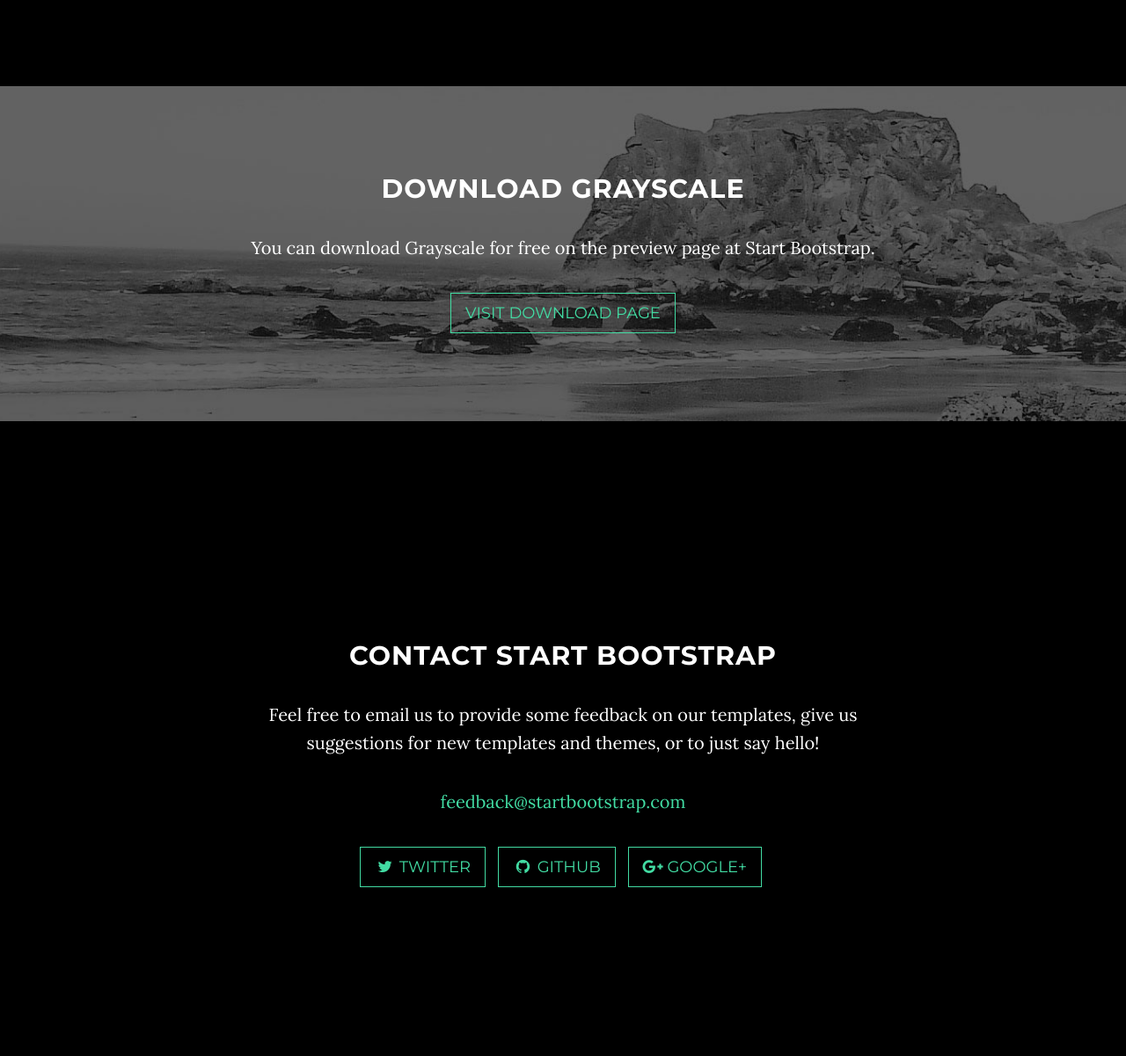
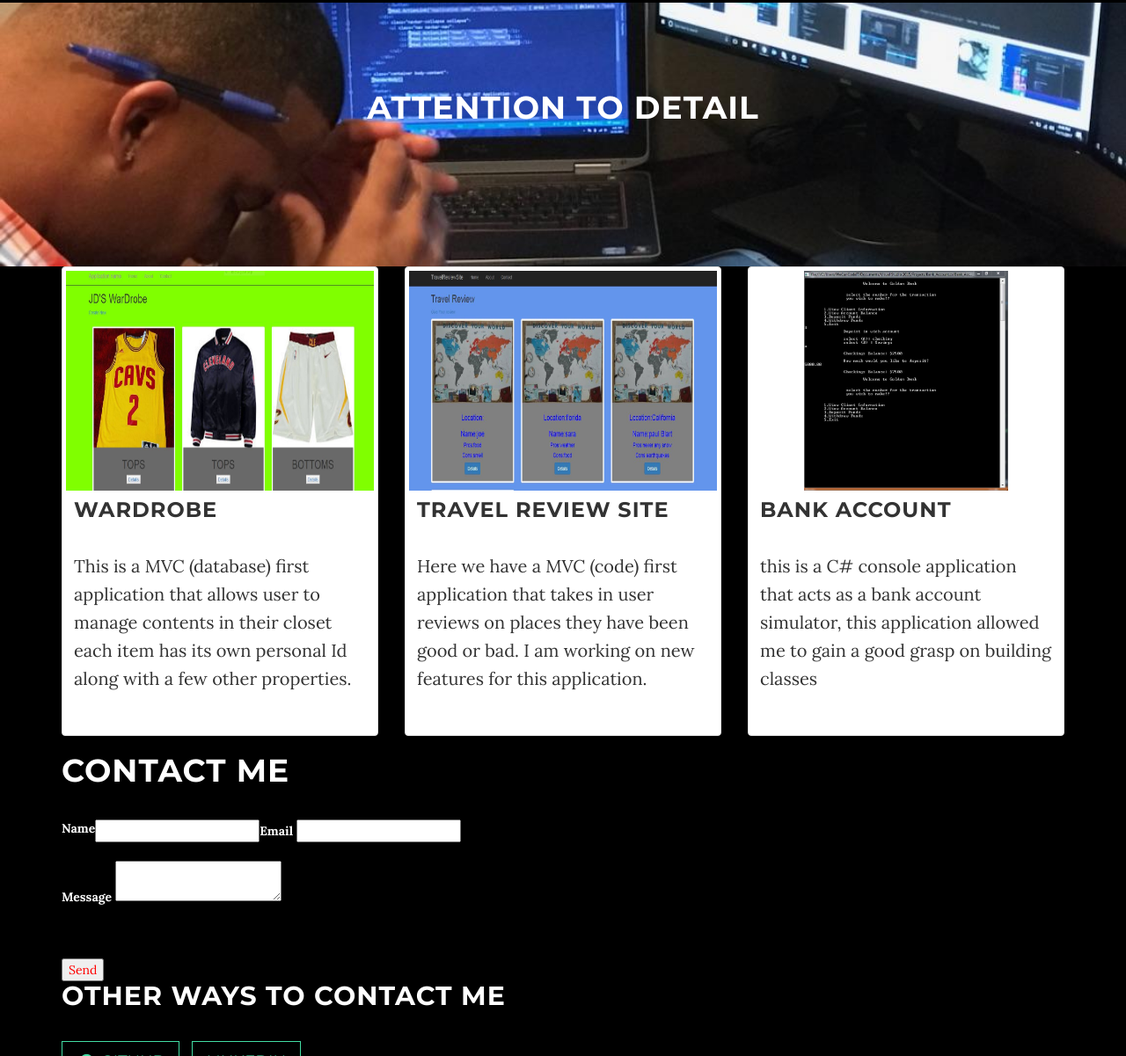
Before and after one commit to joderrick1022/Joderrick1022.github.io, a website: page index.html in a window 1280 px wide. Shown: the part 1599-2800 px from the top of the page at 88% size. Drawn offline with nearby package versions, Linux system fonts and the light colour scheme; some packages are replaced by stand-ins of ours.

Commit message:
all sections put in place

```diff
--- a/css/sight.css/StyleSheet.css
+++ b/css/sight.css/StyleSheet.css
@@ -2,7 +2,30 @@
 }
 
 header.intro {
-    background: url('../../JdSayCheese.jpg') !important;
-    background-repeat:no-repeat;
-    background-size:cover;
+    background-size: cover  !important;
+    background-image: url('../../ThinkstockPhotos-629285904-1030x761.jpg');
+    color:orangered;
 }
+
+#sayCheese{
+    height:375px;
+    width:375px;
+}
+
+#download{
+    background-image: url('../../JdSayPrayer.jpg');
+    background-size:cover !important;
+    height:300px !important;
+}
+
+#wardrobe{
+height:250px;
+}
+
+#Travel{
+    height:250px;
+}
+
+#bank{
+    height:250px;
+}
--- a/index.html
+++ b/index.html
@@ -10,7 +10,7 @@
     <meta name="description" content="">
     <meta name="author" content="">
 
-    <title>Grayscale - Start Bootstrap Theme</title>
+    <title>J.D Portfolio</title>
 
     <!-- Bootstrap Core CSS -->
     <link href="vendor/bootstrap/css/bootstrap.min.css" rel="stylesheet">
@@ -42,8 +42,9 @@
                     Menu <i class="fa fa-bars"></i>
                 </button>
                 <a class="navbar-brand page-scroll" href="#page-top">
-                    <i class="fa fa-play-circle"></i> <span class="light">Start</span> Bootstrap
+                    <i class="fa fa-play-circle"></i> <span class="light">J.D Portfolio</span>
                 </a>
+
             </div>
 
             <!-- Collect the nav links, forms, and other content for toggling -->
@@ -57,7 +58,7 @@
                         <a class="page-scroll" href="#about">About</a>
                     </li>
                     <li>
-                        <a class="page-scroll" href="#download">Download</a>
+                        <a class="page-scroll" href="#download">Projects</a>
                     </li>
                     <li>
                         <a class="page-scroll" href="#contact">Contact</a>
@@ -75,9 +76,8 @@
             <div class="container">
                 <div class="row">
                     <div class="col-md-8 col-md-offset-2">
-                        <h1 class="brand-heading">Grayscale</h1>
-                        <p class="intro-text">A free, responsive, one page Bootstrap theme.
-                            <br>Created by Start Bootstrap.</p>
+                        <img id="sayCheese" class="img-circle" src="JdSayCheese.jpg" />
+                        <h1 class="intro-text">Hi Im Joderrick Golden<br />please take a moment to check my portfolio out</h1>
                         <a href="#about" class="btn btn-circle page-scroll">
                             <i class="fa fa-angle-double-down animated"></i>
                         </a>
@@ -91,75 +91,115 @@
     <section id="about" class="container content-section text-center">
         <div class="row">
             <div class="col-lg-8 col-lg-offset-2">
-                <h2>About Grayscale</h2>
-                <p>Grayscale is a free Bootstrap 3 theme created by Start Bootstrap. It can be yours right now, simply download the template on <a href="http://startbootstrap.com/template-overviews/grayscale/">the preview page</a>. The theme is open source, and you can use it for any purpose, personal or commercial.</p>
-                <p>This theme features stock photos by <a href="http://gratisography.com/">Gratisography</a> along with a custom Google Maps skin courtesy of <a href="http://snazzymaps.com/">Snazzy Maps</a>.</p>
-                <p>Grayscale includes full HTML, CSS, and custom JavaScript files along with LESS files for easy customization.</p>
+                <h1>About ME</h1>
+                <p>Hi My name is Joderrick Golden, I am a C# .Net Developer who loves to solve all sorts of problems, as well as create quality websites. I have a Business degree, as well as a background in precision  welding. I truly love the challenge of laying out the blueprint of a website and then going in and creating it,omg it is mind blowing! I am looking foward to the future, as I will be apart of something that can be shared amongs many people.    </p>
             </div>
         </div>
     </section>
 
     <!-- Download Section -->
-    <section id="download" class="content-section text-center">
-        <div class="download-section">
+    <section  class="content-section text-center">
+        <div id="download" class="download-section">
             <div class="container">
                 <div class="col-lg-8 col-lg-offset-2">
-                    <h2>Download Grayscale</h2>
-                    <p>You can download Grayscale for free on the preview page at Start Bootstrap.</p>
-                    <a href="http://startbootstrap.com/template-overviews/grayscale/" class="btn btn-default btn-lg">Visit Download Page</a>
+                    <h1>Attention to detail</h1>
                 </div>
             </div>
         </div>
     </section>
 
+            <div class="container">
+                <div class="row">
+                    <div class="col-lg-4 ">
+                        <div  class="thumbnail">
+                            <img id="wardrobe" src="wardrobe.JPG" />
+                            <div id="cap1" class="caption">
+                                <h3>Wardrobe</h3>
+                                <p>This is a MVC (database) first application that allows user to manage contents in their closet each item has its own personal Id along with a few other properties.</p>
+                            </div>
+                        </div>
+                    </div>
+                    <div  class="col-lg-4 ">
+                        <div  class="thumbnail">
+                            <img id="Travel" src="travelReview.JPG" />
+                            <div class="caption">
+                                <h3>Travel Review Site</h3>
+                                <p>Here we have a MVC (code) first application that takes in user reviews on places they have been good or bad. I am working on new features for this application.</p>
+                            </div>
+                        </div>
+                    </div>
+                    <div class="col-lg-4 ">
+                        <div  class="thumbnail">
+                            <img id="bank" src="bankAccount.JPG" />
+                            <div class="caption">
+                                <h3>Bank Account</h3>
+                                <p>this is a C# console application that acts as a bank account simulator, this application allowed me to gain a good grasp on building classes</p>
+                            </div>
+                        </div>
+                    </div>
+                </div>
+            </div>
+
+
+
+
+
+
     <!-- Contact Section -->
-    <section id="contact" class="container content-section text-center">
+    <div class="container">
         <div class="row">
-            <div class="col-lg-8 col-lg-offset-2">
-                <h2>Contact Start Bootstrap</h2>
-                <p>Feel free to email us to provide some feedback on our templates, give us suggestions for new templates and themes, or to just say hello!</p>
-                <p><a href="mailto:feedback@startbootstrap.com">feedback@startbootstrap.com</a>
-                </p>
+            <div class="col-lg-8 ">
+
+                <h1>Contact Me</h1>
+                <form action="https://formspree.io/Joderrick1022@gmail.com"
+                      method="POST">
+                    <div class="field half first">
+                        <label style="float:left;" for="name">Name</label>
+                        <input style="float:left;" type="text" name="name">
+                    </div>
+                    <div class="field half">
+                        <label for="email">Email</label>
+                        <input type="email" name="_replyto">
+                    </div>
+                    <div class="field">
+                        <label style="margin-top:50px;" for="textarea">Message</label>
+                        <textarea name="textarea"></textarea>
+                    </div>
+                    <input style="margin-top:55px; color:red !important;" type="submit" value="Send">
+                </form>
+                <h2>Other Ways To Contact Me</h2>
+
                 <ul class="list-inline banner-social-buttons">
                     <li>
-                        <a href="https://twitter.com/SBootstrap" class="btn btn-default btn-lg"><i class="fa fa-twitter fa-fw"></i> <span class="network-name">Twitter</span></a>
+                <a href="https://github.com/joderrick1022" class="btn btn-default btn-lg"><i class="fa fa-github fa-fw"></i> <span class="network-name">Github</span></a>
                 </li>
+
                 <li>
-                        <a href="https://github.com/IronSummitMedia/startbootstrap" class="btn btn-default btn-lg"><i class="fa fa-github fa-fw"></i> <span class="network-name">Github</span></a>
-                    </li>
-                    <li>
-                        <a href="https://plus.google.com/+Startbootstrap/posts" class="btn btn-default btn-lg"><i class="fa fa-google-plus fa-fw"></i> <span class="network-name">Google+</span></a>
+                    <a href="https://www.linkedin.com/in/joderrick-golden/" class="btn btn-default btn-lg"> <span class="network-name">Linkedin</span></a>
                 </li>
                 </ul>
             </div>
         </div>
-    </section>
+        </div>
 
         <!-- Map Section -->
-    <div id="map"></div>
-
+        <!--<div id="map"></div>-->
         <!-- Footer -->
         <footer>
             <div class="container text-center">
-            <p>Copyright &copy; Your Website 2016</p>
+                <p>Copyright @Joderrick Golden 2017</p>
             </div>
         </footer>
-
         <!-- jQuery -->
         <script src="vendor/jquery/jquery.js"></script>
-
         <!-- Bootstrap Core JavaScript -->
         <script src="vendor/bootstrap/js/bootstrap.min.js"></script>
-
         <!-- Plugin JavaScript -->
         <script src="https://cdnjs.cloudflare.com/ajax/libs/jquery-easing/1.3/jquery.easing.min.js"></script>
-
         <!-- Google Maps API Key - Use your own API key to enable the map feature. More information on the Google Maps API can be found at https://developers.google.com/maps/ -->
         <script type="text/javascript" src="https://maps.googleapis.com/maps/api/js?key=AIzaSyCRngKslUGJTlibkQ3FkfTxj3Xss1UlZDA&sensor=false"></script>
-
         <!-- Theme JavaScript -->
         <script src="js/grayscale.min.js"></script>
-
 </body>
 
 </html>
```
Also changed, not shown: wardrobe.JPG (added). Lines whose indentation alone changed are shown as unchanged.
